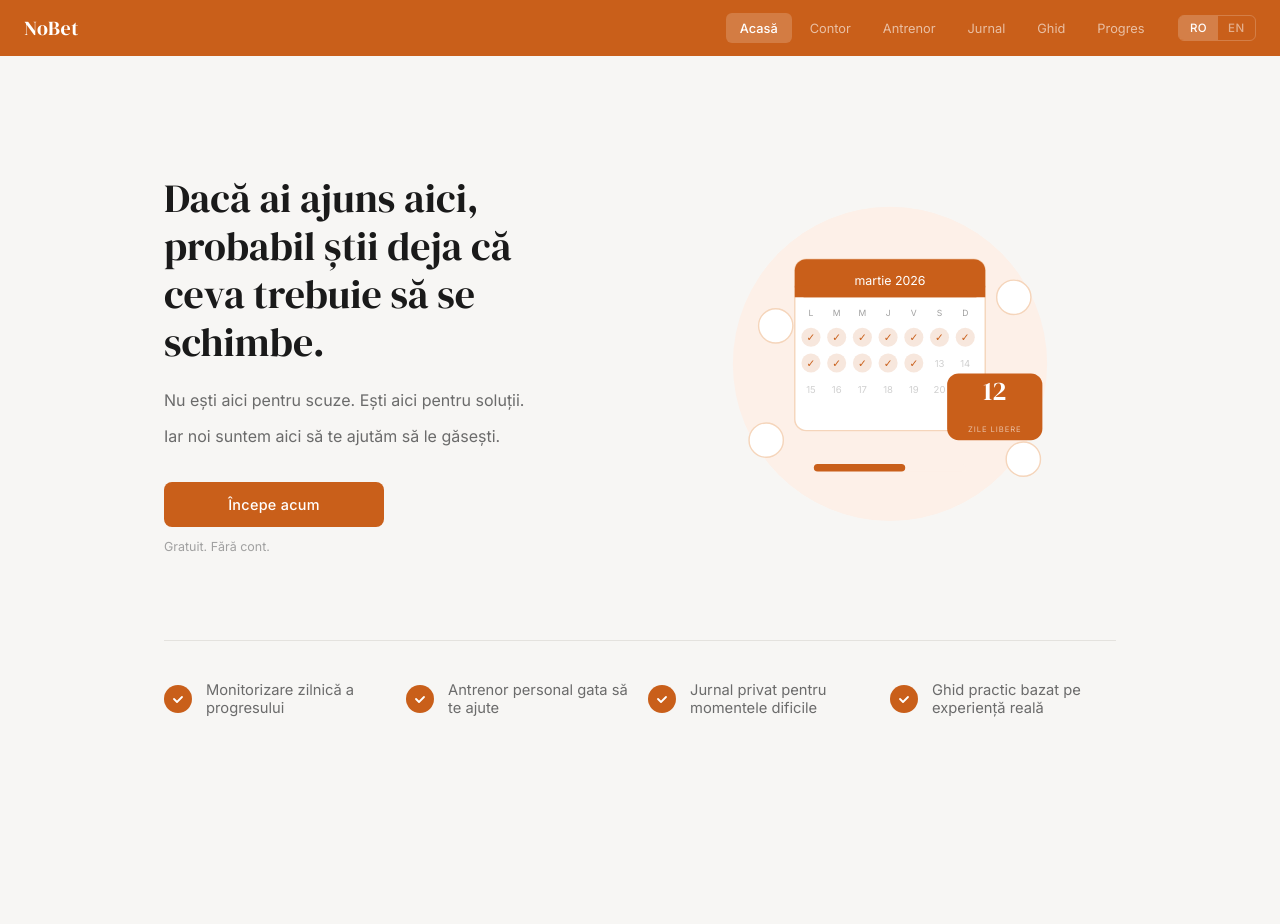
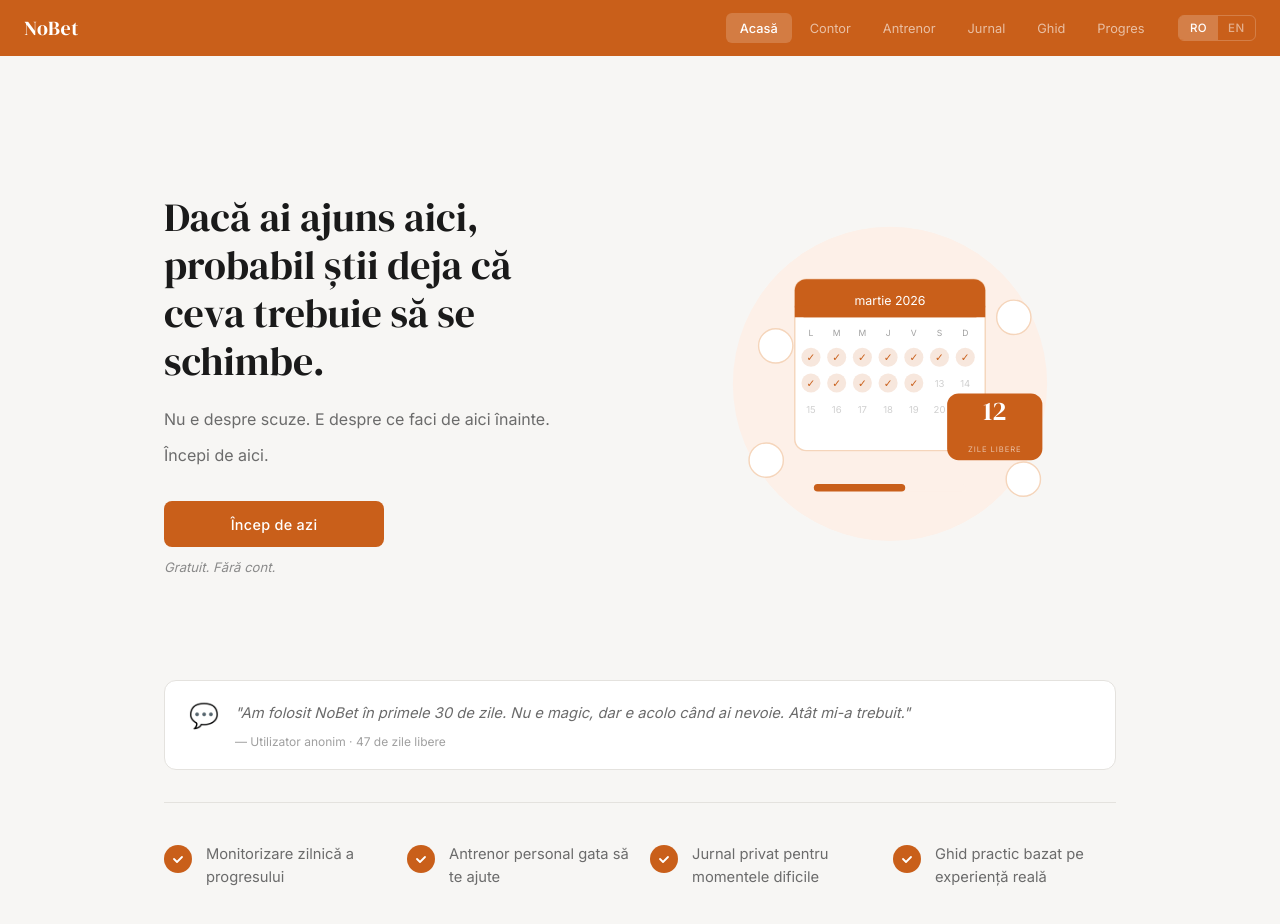
Before and after one commit to martinmanuelm84-ui/nobet-app, a Next.js app: page /home in a window 1280 px wide. Shown: the top 924 px of the page. Before the commit the page ends 800 px from the top, so only its background shows below. Built offline with nearby package versions, Linux system fonts and the light colour scheme.

Commit message:
fix: chat layout definitiv, texte noi home, social proof

```diff
--- a/app/globals.css
+++ b/app/globals.css
@@ -22,11 +22,11 @@ body {
   background: var(--bg);
   color: var(--text);
   min-height: 100%;
-  padding-top: var(--nav-h);
+
 }
 
 .top-nav {
-  position: fixed;
+  position: sticky;
   top: 0; left: 0; right: 0;
   height: var(--nav-h);
   background: var(--accent);
--- a/app/home/page.tsx
+++ b/app/home/page.tsx
@@ -38,7 +38,7 @@ export default function HomePage() {
           gridTemplateColumns: '1fr 1fr',
           gap: '3rem',
           alignItems: 'center',
-          minHeight: 'calc(80vh - 56px)',
+          minHeight: 'calc(85vh - 56px)',
           paddingTop: '2rem',
         }}>
           {/* Left */}
@@ -53,17 +53,25 @@ export default function HomePage() {
                 ? <>Dacă ai ajuns aici,<br />probabil știi deja că<br />ceva trebuie să se schimbe.</>
                 : <>If you're here,<br />you probably already know<br />something needs to change.</>}
             </h1>
+
             <p style={{ fontSize: '1rem', color: 'var(--text2)', lineHeight: 1.75, marginBottom: '0.5rem' }}>
-              {lang === 'ro' ? 'Nu ești aici pentru scuze. Ești aici pentru soluții.' : "You're not here for excuses. You're here for solutions."}
+              {lang === 'ro'
+                ? 'Nu e despre scuze. E despre ce faci de aici înainte.'
+                : "It's not about excuses. It's about what you do from here."}
             </p>
             <p style={{ fontSize: '1rem', color: 'var(--text2)', lineHeight: 1.75, marginBottom: '2rem' }}>
-              {lang === 'ro' ? 'Iar noi suntem aici să te ajutăm să le găsești.' : "And we're here to help you find them."}
+              {lang === 'ro' ? 'Începi de aici.' : 'You start here.'}
             </p>
-            <button className="btn-primary" style={{ maxWidth: 220, marginBottom: '0.75rem' }}
-              onClick={() => router.push('/contor')}>
-              {lang === 'ro' ? 'Începe acum' : 'Start now'}
+
+            <button
+              className="btn-primary"
+              style={{ maxWidth: 220, marginBottom: '0.75rem' }}
+              onClick={() => router.push('/contor')}
+            >
+              {lang === 'ro' ? 'Încep de azi' : 'I start today'}
             </button>
-            <div style={{ fontSize: '0.78rem', color: 'var(--text3)' }}>
+
+            <div style={{ fontSize: '0.82rem', color: '#8a8a8a', fontStyle: 'italic' }}>
               {lang === 'ro' ? 'Gratuit. Fără cont.' : 'Free. No account needed.'}
             </div>
           </div>
@@ -112,22 +120,51 @@ export default function HomePage() {
           </div>
         </div>
 
+        {/* Social proof */}
+        <div style={{
+          background: 'var(--surface)',
+          border: '1px solid var(--border)',
+          borderRadius: '12px',
+          padding: '1.25rem 1.5rem',
+          marginBottom: '2rem',
+          display: 'flex',
+          alignItems: 'flex-start',
+          gap: '1rem',
+        }}>
+          <div style={{ fontSize: '1.5rem', flexShrink: 0 }}>💬</div>
+          <div>
+            <p style={{ fontSize: '0.92rem', color: 'var(--text2)', lineHeight: 1.7, fontStyle: 'italic', marginBottom: '0.5rem' }}>
+              {lang === 'ro'
+                ? '"Am folosit NoBet în primele 30 de zile. Nu e magic, dar e acolo când ai nevoie. Atât mi-a trebuit."'
+                : '"I used NoBet in the first 30 days. It\'s not magic, but it\'s there when you need it. That\'s all I needed."'}
+            </p>
+            <div style={{ fontSize: '0.75rem', color: 'var(--text3)' }}>
+              {lang === 'ro' ? '— Utilizator anonim · 47 de zile libere' : '— Anonymous user · 47 free days'}
+            </div>
+          </div>
+        </div>
+
         {/* Divider */}
-        <div style={{ height: 1, background: 'var(--border)', margin: '0 0 2.5rem' }} />
+        <div style={{ height: 1, background: 'var(--border)', marginBottom: '2rem' }} />
 
         {/* Features */}
-        <div style={{ display: 'grid', gridTemplateColumns: 'repeat(auto-fit, minmax(220px, 1fr))', gap: '1rem', paddingBottom: '3rem' }}>
+        <div style={{
+          display: 'grid',
+          gridTemplateColumns: 'repeat(auto-fit, minmax(220px, 1fr))',
+          gap: '1.25rem',
+          paddingBottom: '3rem',
+        }}>
           {features.map((f, i) => (
-            <div key={i} style={{ display: 'flex', alignItems: 'center', gap: '0.875rem' }}>
+            <div key={i} style={{ display: 'flex', alignItems: 'flex-start', gap: '0.875rem', padding: '0.5rem 0' }}>
               <div style={{
                 width: 28, height: 28, borderRadius: '50%', background: 'var(--accent)',
-                display: 'flex', alignItems: 'center', justifyContent: 'center', flexShrink: 0,
+                display: 'flex', alignItems: 'center', justifyContent: 'center', flexShrink: 0, marginTop: '0.1rem',
               }}>
                 <svg width="12" height="12" viewBox="0 0 12 12" fill="none">
                   <path d="M2 6l3 3 5-5" stroke="white" strokeWidth="1.8" strokeLinecap="round" strokeLinejoin="round"/>
                 </svg>
               </div>
-              <span style={{ fontSize: '0.92rem', color: 'var(--text2)' }}>{f}</span>
+              <span style={{ fontSize: '0.92rem', color: 'var(--text2)', lineHeight: 1.55 }}>{f}</span>
             </div>
           ))}
         </div>
```
Also changed, not shown: app/companion/page.tsx (+53 -6 lines).
